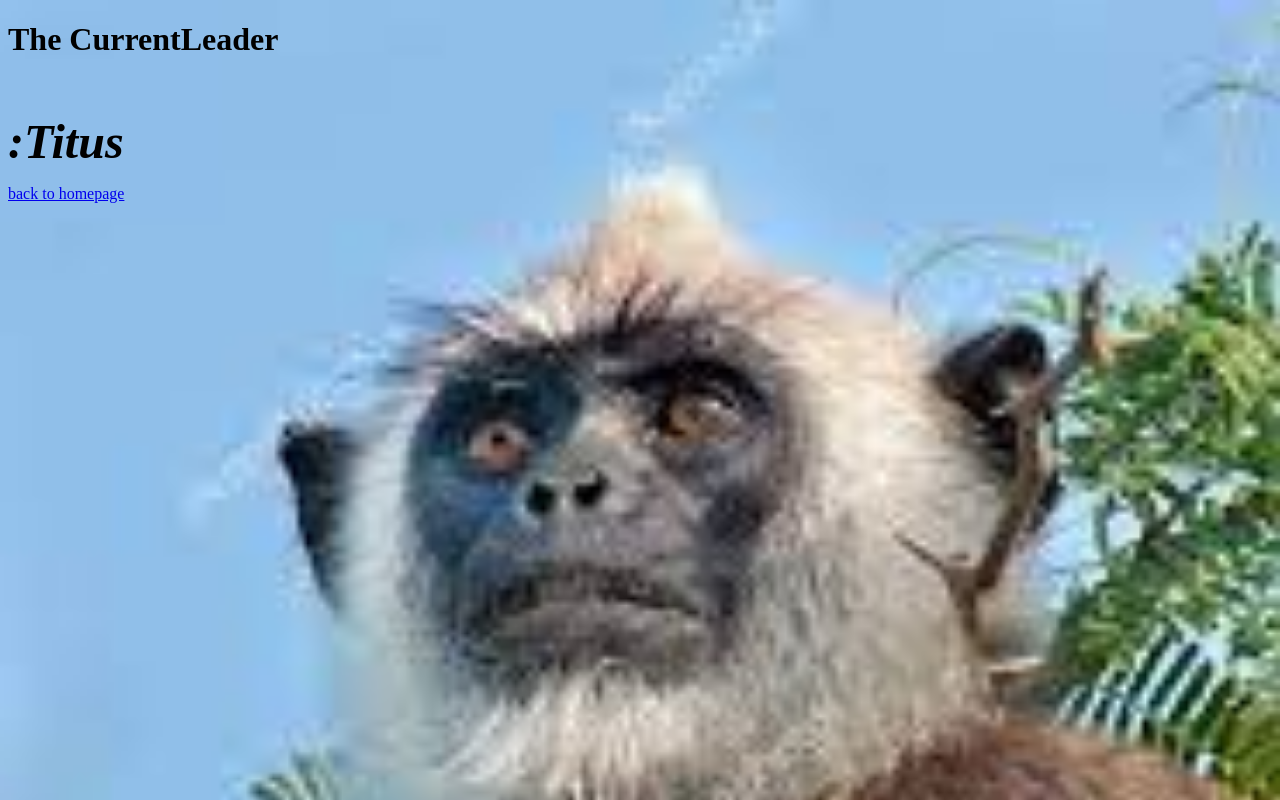
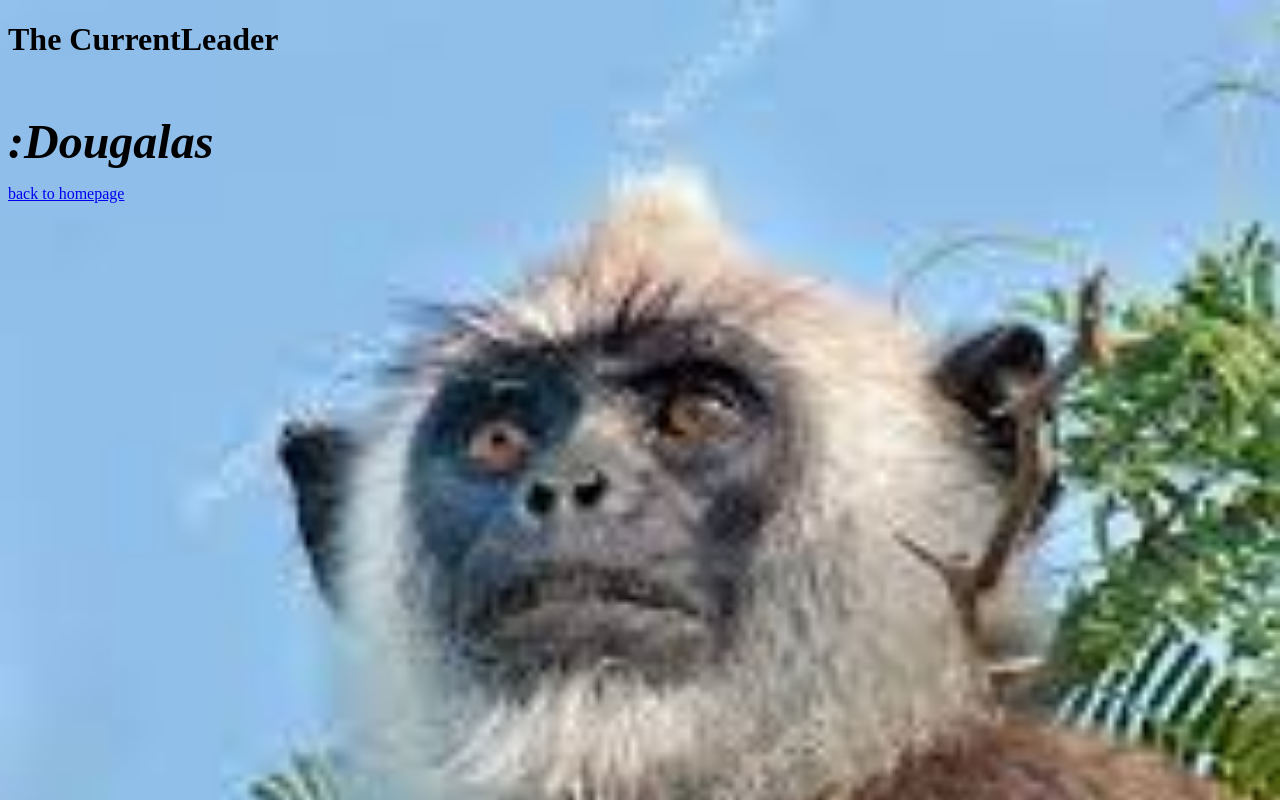
Before and after one commit to stonenosam/MonkeyRepublic.github.io, a plain HTML site: page CurrentLeader.html in a window 1280 px wide. Drawn offline with Linux system fonts and the light colour scheme.

Commit message:
Update CurrentLeader.html

```diff
--- a/CurrentLeader.html
+++ b/CurrentLeader.html
@@ -14,7 +14,7 @@
 <body>
     <h1>The CurrentLeader</h1>
     <br />
-    <p><font size="7"><i><b>:Titus</b></i></font></p>
+    <p><font size="7"><i><b>:Dougalas</b></i></font></p>
     <a href="index.html">back to homepage</a>
 </body>
 </html>
```
